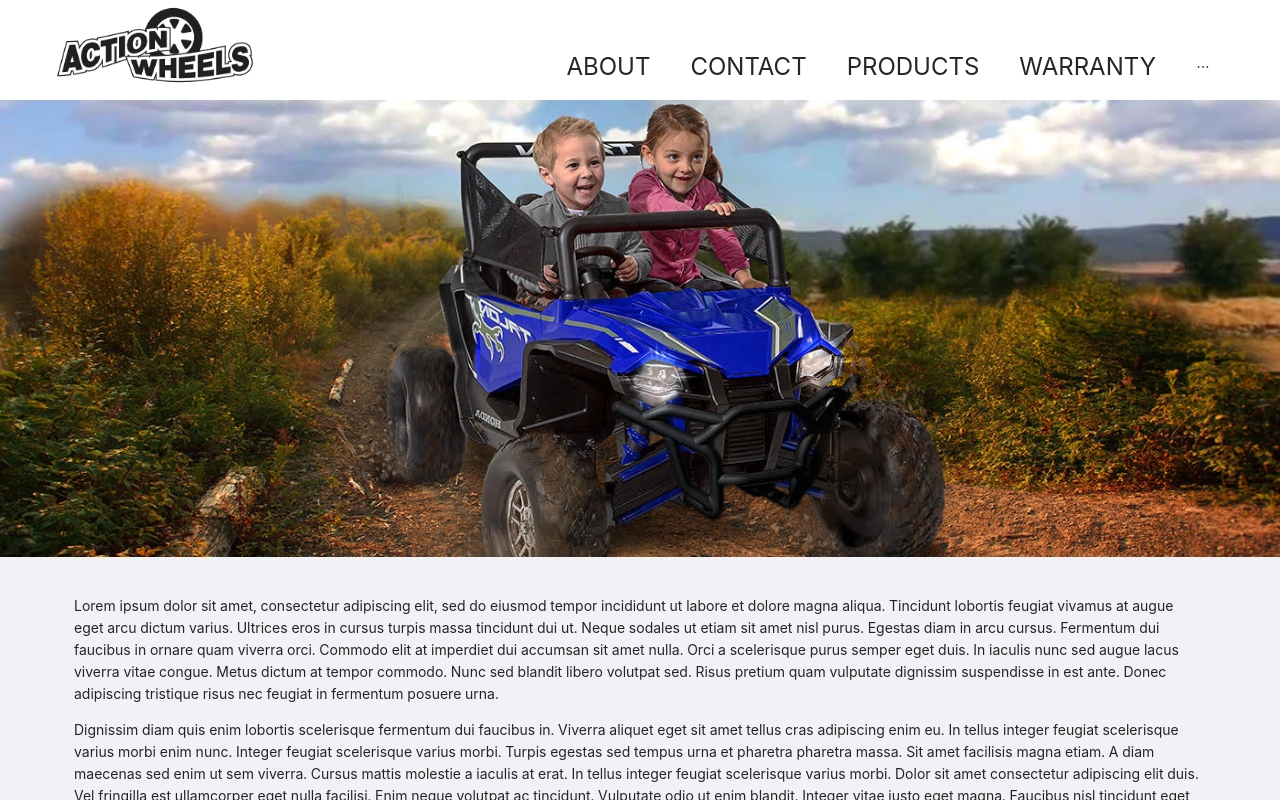
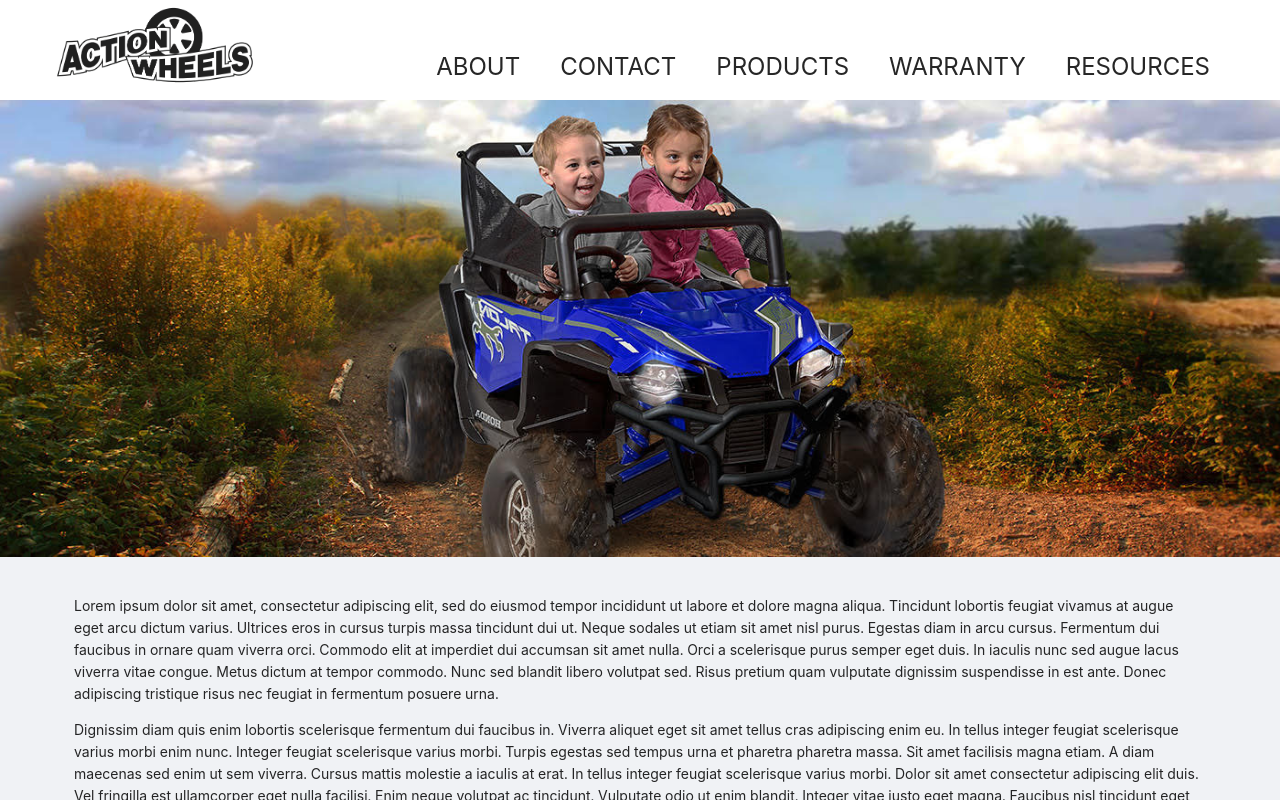
Before and after one commit to alliejay/actionwheels, a React (Create React App) app: page / in a window 1280 px wide. Built offline with nearby package versions, Linux system fonts and the light colour scheme; no server answers.

Commit message:
routing fix

```diff
--- a/src/ActionWheels/index.js
+++ b/src/ActionWheels/index.js
@@ -1,5 +1,12 @@
 import React, { useState, useEffect } from 'react'
 import { Layout, Menu, Dropdown } from 'antd';
+
+import {
+    BrowserRouter as Router,
+    Switch,
+    Route,
+    Link
+} from "react-router-dom";
 
 //components
 import About from './About';
@@ -19,6 +26,7 @@ import {
 
 //styles
 import './styles.scss';
+
 
 // constants
 const { Header, Content, Footer } = Layout;
@@ -67,11 +75,19 @@ const ActionWheels = () => {
   const createMenu = (mode) => {
     return (
       <Menu className="navigationMenu" theme="light" mode={mode} defaultSelectedKeys={defaultSelectedKey}>
-        <Menu.Item className="menuItem" key="actionwheels" onClick={({key}) => renderComponent({key})}>ABOUT</Menu.Item>
-        <Menu.Item className="menuItem" key="contact" onClick={({key}) => renderComponent({key})}>CONTACT</Menu.Item>
-        <Menu.Item className="menuItem" key="products" onClick={({key}) => renderComponent({key})}>PRODUCTS</Menu.Item>
-        <Menu.Item className="menuItem" key="warranty" onClick={({key}) => renderComponent({key})}>WARRANTY</Menu.Item>
-        <Menu.Item className="menuItem" key="review" onClick={({key}) => renderComponent({key})}>REVIEW</Menu.Item>
+        <Menu.Item className="menuItem" key="actionwheels">
+            <Link to="/">ABOUT</Link>
+        </Menu.Item>
+        <Menu.Item className="menuItem" key="contact">
+            <Link to="/contact">CONTACT</Link>
+        </Menu.Item>
+        <Menu.Item className="menuItem" key="products">
+            <Link to="/products">PRODUCTS</Link>
+        </Menu.Item>
+        <Menu.Item className="menuItem" key="warranty">
+            <Link to="/warranty">WARRANTY</Link>
+        </Menu.Item>
+        <Menu.Item className="menuItem" key="review">RESOURCES</Menu.Item>
       </Menu>
     )
   };
@@ -85,6 +101,7 @@ const ActionWheels = () => {
   }, []);
 
   return (
+      <Router>
     <Layout theme="light">
       <Header className="header" style={{ position: 'fixed', zIndex: 1, width: '100%' }}>
         <img src={actionWheels} className="actionSiteLogo" id="desktopLogo"/>
@@ -101,14 +118,37 @@ const ActionWheels = () => {
         </div>
       </Header>
       <img src={talonBanner} className="actionWheelsBanner" />
-      {selectedPage === REVIEW && <ReviewBanner/>}
+      {window.location.pathname === "/reviews" && <ReviewBanner/>}
       <Content className="site-layout contentBox" style={{ padding: '0 50px', marginTop: 64 }}>
         <div style={{ padding: 24, minHeight: 380 }}>
-          {PAGE_PATHS[selectedPage]['component']}
+
+                <Switch>
+                    <Route path="/contact">
+                        <Contact />
+                    </Route>
+
+                    <Route path="/products">
+                        <ProductSearch />
+                    </Route>
+
+                    <Route path="/reviews">
+                        <ReviewPage />
+                    </Route>
+
+                    <Route path="/warranty">
+                        <Warranty />
+                    </Route>
+
+                    <Route path="/">
+                        <About />
+                    </Route>
+                </Switch>
+
         </div>
       </Content>
       <Footer className="actionWheelsFooter" style={{ textAlign: 'center' }} />
     </Layout>
+      </Router>
   )
 };
 
--- a/src/components/PageWrapper/index.js
+++ b/src/components/PageWrapper/index.js
@@ -10,9 +10,7 @@ import {
 
 const PageWrapper = () => {
     return <div>
-      <Router>
-            <ActionWheels />
-      </Router>
+        <ActionWheels />
     </div>
 
 };
```
